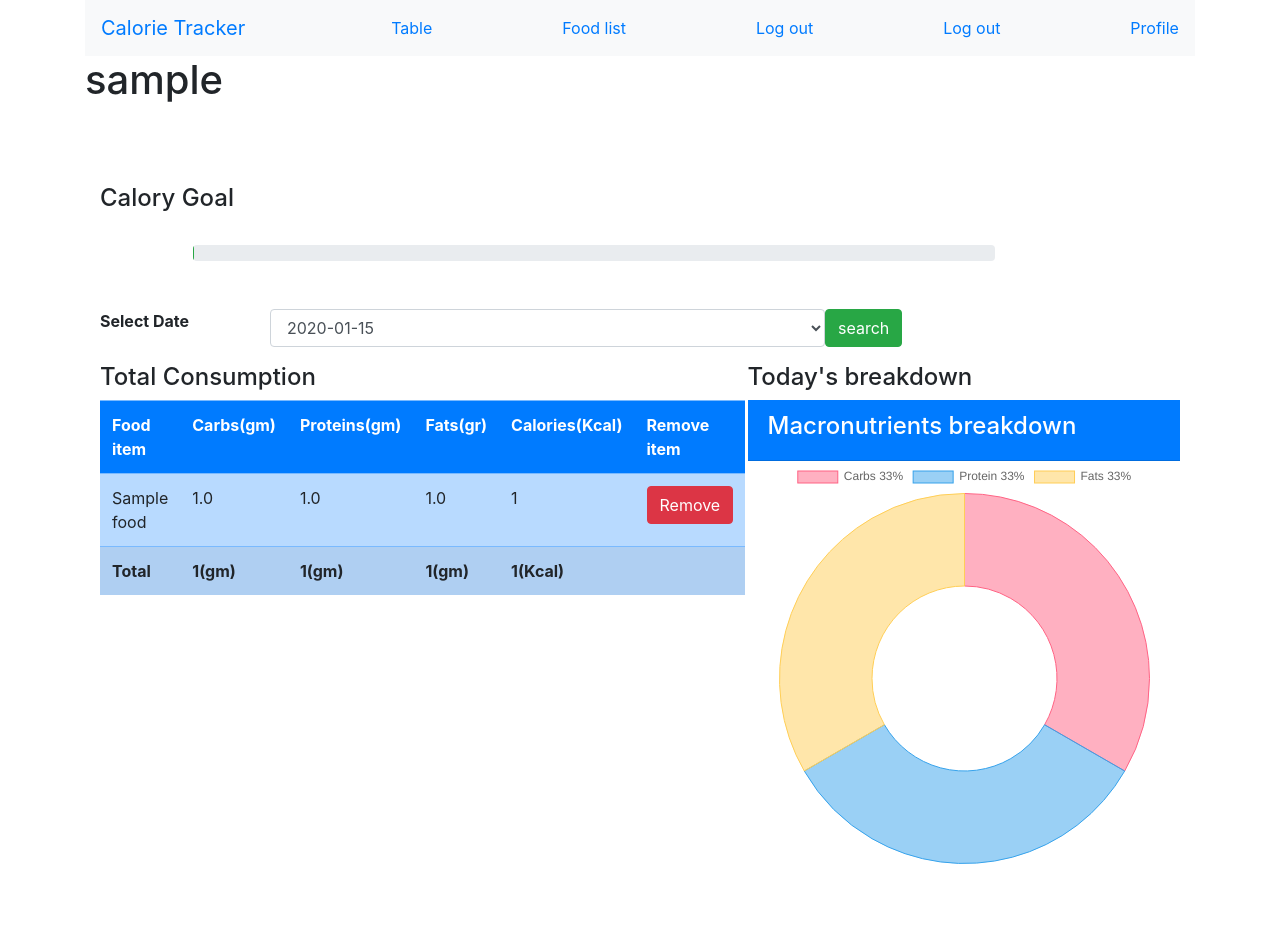
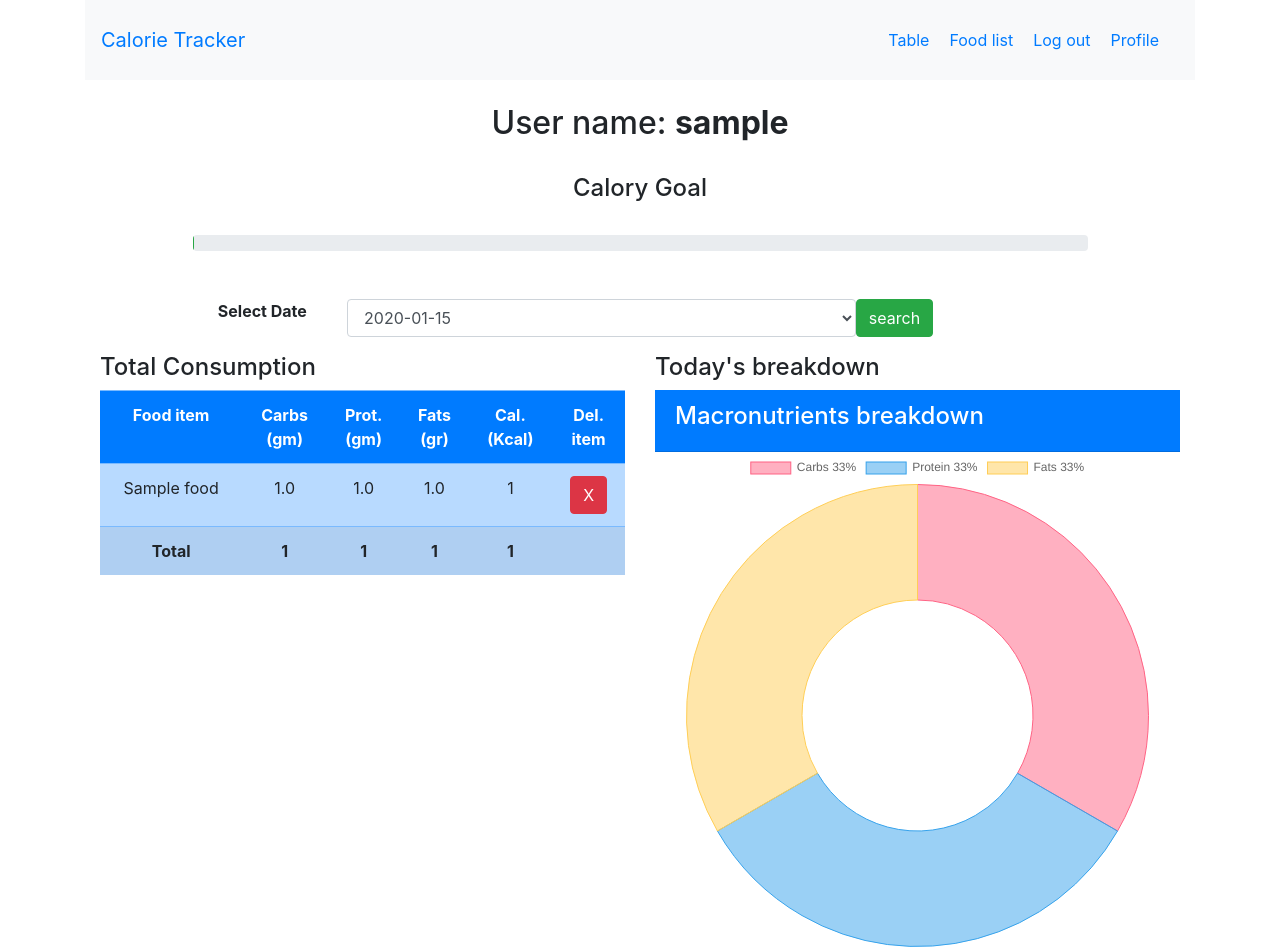
Before and after one commit to aleksandrgaranin/ag-calorie-tracker, a Django app: page /profile/ in a window 1280 px wide. Before the commit the page ends 864 px from the top, so only its background shows below. Run offline with Django 3.2, Linux system fonts and the light colour scheme; a user stored in the database is signed in; tables that the repository leaves empty hold one stand-in row (values such as "Sample post"); some libraries are stand-ins or nearby versions.

Commit message:
Small visual adjastments

```diff
--- a/calorie_tracker/calorie_tracker/urls.py
+++ b/calorie_tracker/calorie_tracker/urls.py
@@ -30,7 +30,7 @@ urlpatterns = [
     path('logout/', authentication_viws.LogoutView.as_view(template_name='users/logout.html'),name='logout'),
     path('profile/',users_views.profilepage, name='profile'),
     # add item
-    path('detaile/add/',calories_veiws.CreateFood.as_view(), name='reate_item'),
+    path('detaile/add/',calories_veiws.CreateFood.as_view(), name='create_item'),
     # edit
     path('detaile/update/<int:id>/',calories_veiws.update_food, name='update_food'),
     # delete
--- a/calorie_tracker/calories/templates/calories/base.html
+++ b/calorie_tracker/calories/templates/calories/base.html
@@ -2,28 +2,40 @@
 <html lang="en">
 <head>
     <meta charset="UTF-8">
-    <meta name="viewport" content="width=device-width, initial-scale=1.0">
+    <meta name="viewport" content="width=device-width, initial-scale=1.0" >
     <link rel="stylesheet" href="https://stackpath.bootstrapcdn.com/bootstrap/4.5.0/css/bootstrap.min.css" integrity="sha384-9aIt2nRpC12Uk9gS9baDl411NQApFmC26EwAOH8WgZl5MYYxFfc+NcPb1dKGj7Sk" crossorigin="anonymous">
     <script src="https://cdn.jsdelivr.net/npm/chart.js@2.9.3/dist/Chart.min.js"></script>
-    <title>Document</title>
+    <title>Calorie Tracker</title>
 </head>
 <body>
     <div class="container">
         <div class="row">
             <div class="col-md-12">
-                <nav class="navbar navbar-dark bg-light">
+                <nav class="navbar navbar-dark bg-light" >
                     <span class="navbar-brand">
                         <a href="{% url 'welcome' %}">Calorie Tracker</a>
                     </span>
-                        <a href="{% url 'index' %}">Table</a>
-                        <a href="{% url 'food_list' %}">Food list</a>
-                        <a href="{% url 'logout' %}">Log out</a>
+                    <ul class="nav justify-content-end" style="padding: 10px;">
+                        <li class="nav-item" style="padding: 10px;">
+                            <a href="{% url 'index' %}">Table </a>
+                        </li>
+                        <li class="nav-item" style="padding: 10px;">
+                            <a href="{% url 'food_list' %}">Food list </a>
+                        </li>
+
                     {% if user.is_authenticated %}
-                        <a href="{% url 'logout' %}">Log out</a>
-                        <a href="{% url 'profile' %}">Profile</a>
+                        <li class="nav-item " style="padding: 10px;">
+                            <a href="{% url 'logout' %}">Log out</a>
+                        </li>
+                        <li class="nav-item" style="padding: 10px;">
+                            <a href="{% url 'profile' %}">Profile</a>
+                        </li>
                     {% else %}
-                        <a href="{% url 'login' %}">log in</a>
+                        <li class="nav-item" style="padding: 10px;">
+                            <a href="{% url 'login' %}">log in</a>
+                        </li>
                     {% endif %}
+                    </ul>
                 </nav>
             </div>
         </div>
--- a/calorie_tracker/users/templates/users/profile.html
+++ b/calorie_tracker/users/templates/users/profile.html
@@ -1,14 +1,22 @@
 {% extends 'calories/base.html' %}
 {% block body %}
-<h1>{{ user.username }}</h1>
+<div class="container">
+    <div class="row">
+        <div class="col-md-12 text-center">
+            <br>
+                <h2>User name: <b>{{ user.username }}</b></h2>
+        </div>
+    </div>
+</div>
 <body>
     <div class="container">
-        <br><br><br>
-
-        <h4>Calory Goal</h4>
+        <br>
+        <div class="text-center">
+            <h4>Calory Goal</h4>
+        </div>
         <br>
         <div class="row">
-            <div class="col-md-9 offset-1">
+            <div class="col-md-10 offset-1">
                 <div class="progress">
                     <div class="progress-bar bg-success" role="progressbar" style="width: 0%" aria-valuenow="0" aria-valuemin="0" aria-valuemax="100"></div>
                 </div>
@@ -16,11 +24,11 @@
         </div>
         <br><br>
         <div class="row">
-            <div class="col-md-12">
+            <div class="col-md-11 offset-1">
                 <form method="POST">
                     <div class="form-group row">
                         {% csrf_token %}
-                        <label class="col-md-2">
+                        <label class="col-md-2 text-center">
                             <b> Select Date </b>
                         </label>
                         <select class="col-md-6 form-control" name="date_consumed" id="date_consumed">
@@ -36,18 +44,18 @@
 
 
         <div class="row">
-            <div class="col-md-6">
+            <div class="col-md-6 col-sm-12">
                 <div>
                     <h4>Total Consumption</h4>
                 </div>
-                <table id="table" class="table table-striped table-primary">
+                <table id="table" class="table table-striped table-primary text-center">
                     <tr class="bg-primary text-white">
                         <th>Food item</th>
-                        <th>Carbs(gm)</th>
-                        <th>Proteins(gm)</th>
-                        <th>Fats(gr)</th>
-                        <th>Calories(Kcal)</th>
-                        <th>Remove item</th>
+                        <th>Carbs <br>(gm)</th>
+                        <th>Prot.<br>(gm)</th>
+                        <th>Fats<br>(gr)</th>
+                        <th>Cal.<br>(Kcal)</th>
+                        <th>Del.<br> item</th>
                     </tr>
                             {% for c in consumed_food %}
                             <tr>
@@ -56,7 +64,7 @@
                                 <td>{{c.food_concumed.protein}}</td>
                                 <td>{{c.food_concumed.fat}}</td>
                                 <td>{{c.food_concumed.calories}}</td>
-                                <td><a class="btn btn-danger" href="{% url 'delete' c.id %}">Remove</a></td>
+                                <td><a class="btn btn-danger" href="{% url 'delete' c.id %}">X</a></td>
                             </tr>
                             {% endfor %}
 
@@ -70,7 +78,7 @@
                             </tr>
                 </table>
             </div>
-            <div class="col-md-5 offset-1">
+            <div class="col-md-6 col-sm-12">
                 <div>
                     <h4>Today's breakdown</h4>
                     <div class="card-header text-white bg-primary">
@@ -104,10 +112,10 @@
     }
     console.log(fat);
 
-    document.getElementById("totalCarbs").innerHTML = '<b>' + carbs +'(gm)</b>';
-    document.getElementById("totalProtein").innerHTML = '<b>' + protein +'(gm)</b>';
-    document.getElementById("totalFats").innerHTML = '<b>' + fat +'(gm)</b>';
-    document.getElementById("totalCalories").innerHTML = '<b>' + calories +'(Kcal)</b>';
+    document.getElementById("totalCarbs").innerHTML = '<b>' + carbs +'</b>';
+    document.getElementById("totalProtein").innerHTML = '<b>' + protein +'</b>';
+    document.getElementById("totalFats").innerHTML = '<b>' + fat +'</b>';
+    document.getElementById("totalCalories").innerHTML = '<b>' + calories +'</b>';
 
 
     var calPer = (calories/2000) *100;
```
Also changed, not shown: calorie_tracker/calories/templates/calories/delete.html (+16 -12 lines), calorie_tracker/calories/templates/calories/detail.html (+14 -7 lines), calorie_tracker/calories/templates/calories/food-list.html (+31 -9 lines), calorie_tracker/calories/templates/calories/index.html (+21 -20 lines).
